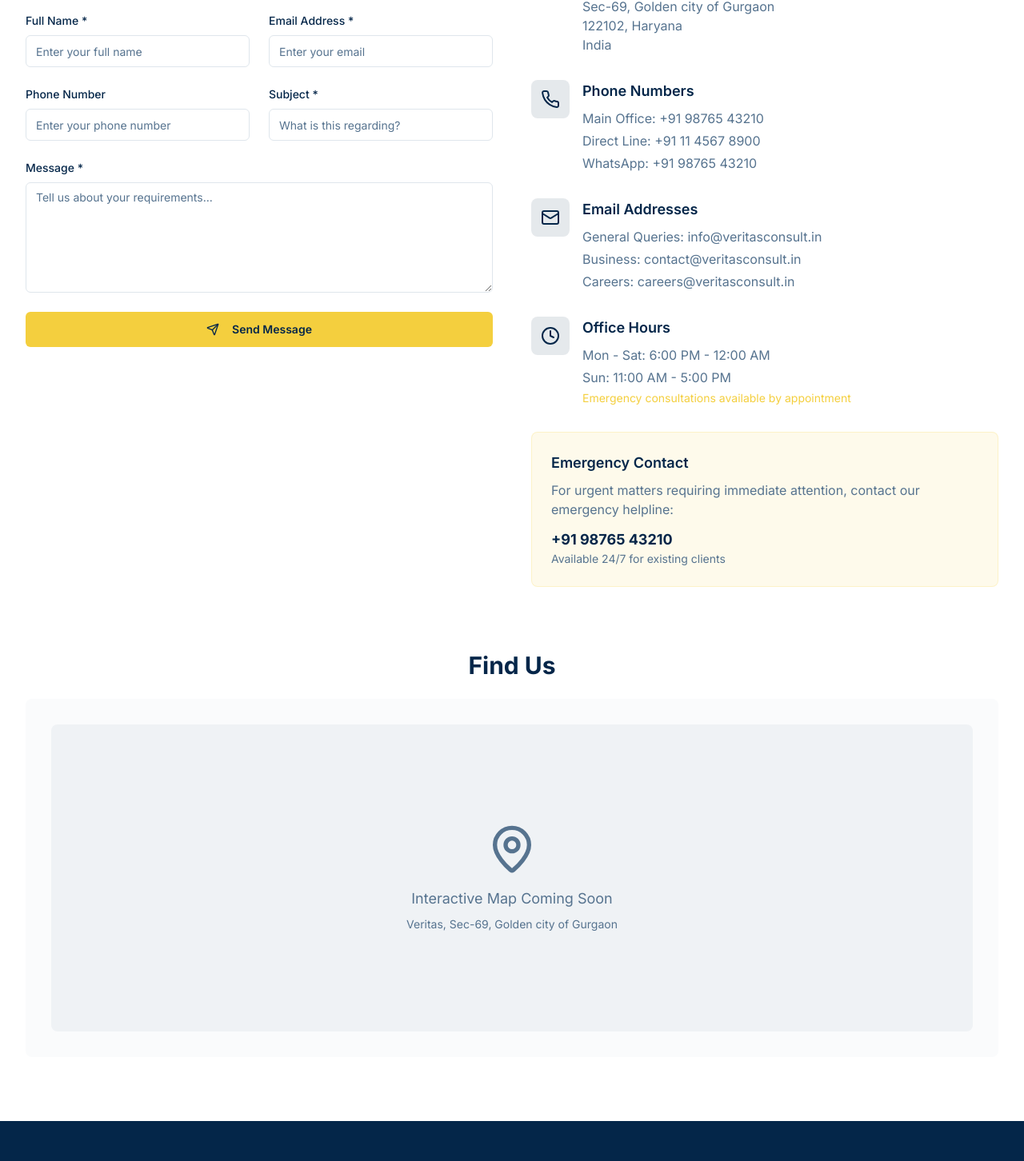
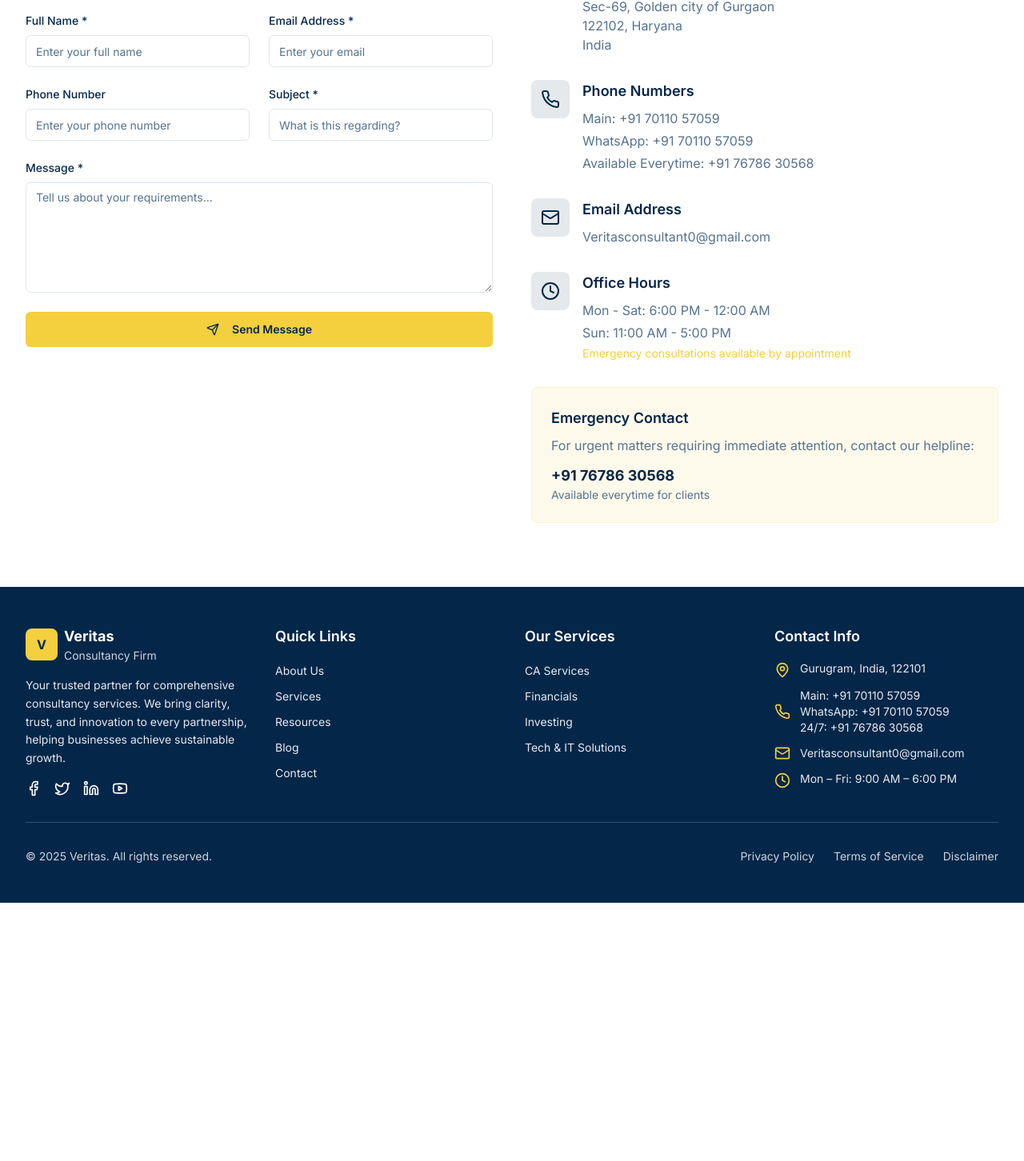
Before and after one commit to Zyvrix/Huaren_Consultancy, a React (Vite) app: page /contact in a window 1280 px wide. Shown: the part 557-2009 px from the top of the page at 80% size. After the commit the page ends 1686 px from the top, so only its background shows below. Built offline with nearby package versions, Linux system fonts and the light colour scheme.

Commit message:
Update contact information and footer

```diff
--- a/src/components/layout/Footer.tsx
+++ b/src/components/layout/Footer.tsx
@@ -22,12 +22,10 @@ const Footer = () => {
   ];
 
   const services = [
-    "Audit & Assurance",
-    "Taxation Services",
-    "GST Compliance",
-    "Company Registration",
-    "Business Advisory",
-    "Accounting & Bookkeeping"
+    "CA Services",
+    "Financials",
+    "Investing",
+    "Tech & IT Solutions"
   ];
 
   return (
@@ -111,14 +109,16 @@ const Footer = () => {
               <div className="flex items-center space-x-3">
                 <Phone className="w-5 h-5 text-gold" />
                 <div className="text-sm opacity-90">
-                  <p>+91 76786 30568</p>
+                  <p>Main: +91 70110 57059</p>
+                  <p>WhatsApp: +91 70110 57059</p>
+                  <p>24/7: +91 76786 30568</p>
                 </div>
               </div>
 
               <div className="flex items-center space-x-3">
                 <Mail className="w-5 h-5 text-gold" />
                 <div className="text-sm opacity-90">
-                  <p>info@veritas.com</p>
+                  <p>Veritasconsultant0@gmail.com</p>
                 </div>
               </div>
 
--- a/src/pages/Contact.tsx
+++ b/src/pages/Contact.tsx
@@ -186,24 +186,22 @@ const Contact = () => {
                   <div>
                     <h3 className="text-lg font-semibold text-foreground mb-2">Phone Numbers</h3>
                     <div className="text-muted-foreground space-y-1">
-                      <p>Main Office: +91 98765 43210</p>
-                      <p>Direct Line: +91 11 4567 8900</p>
-                      <p>WhatsApp: +91 98765 43210</p>
+                      <p>Main: +91 70110 57059</p>
+                      <p>WhatsApp: +91 70110 57059</p>
+                      <p>Available Everytime: +91 76786 30568</p>
                     </div>
                   </div>
                 </div>
 
-                {/* Email Addresses */}
+                {/* Email Address */}
                 <div className="flex items-start space-x-4">
                   <div className="w-12 h-12 bg-primary/10 rounded-lg flex items-center justify-center flex-shrink-0">
                     <Mail className="w-6 h-6 text-primary" />
                   </div>
                   <div>
-                    <h3 className="text-lg font-semibold text-foreground mb-2">Email Addresses</h3>
+                    <h3 className="text-lg font-semibold text-foreground mb-2">Email Address</h3>
                     <div className="text-muted-foreground space-y-1">
-                      <p>General Queries: info@veritasconsult.in</p>
-                      <p>Business: contact@veritasconsult.in</p>
-                      <p>Careers: careers@veritasconsult.in</p>
+                      <p>Veritasconsultant0@gmail.com</p>
                     </div>
                   </div>
                 </div>
@@ -228,31 +226,14 @@ const Contact = () => {
               <div className="mt-8 p-6 bg-gold/10 rounded-lg border border-gold/20">
                 <h3 className="text-lg font-semibold text-foreground mb-2">Emergency Contact</h3>
                 <p className="text-muted-foreground mb-3">
-                  For urgent matters requiring immediate attention, contact our emergency helpline:
+                  For urgent matters requiring immediate attention, contact our helpline:
                 </p>
-                <p className="text-lg font-bold text-primary">+91 98765 43210</p>
-                <p className="text-sm text-muted-foreground">Available 24/7 for existing clients</p>
+                <p className="text-lg font-bold text-primary">+91 76786 30568</p>
+                <p className="text-sm text-muted-foreground">Available everytime for clients</p>
               </div>
             </div>
           </div>
 
-          {/* Map Section */}
-          <div className="mt-20">
-            <h2 className="text-3xl font-bold text-foreground mb-6 text-center">Find Us</h2>
-            <div className="bg-secondary/30 rounded-lg p-8 text-center">
-              <div className="w-full h-96 bg-muted rounded-lg flex items-center justify-center">
-                <div className="text-center">
-                  <MapPin className="w-16 h-16 text-muted-foreground mx-auto mb-4" />
-                  <p className="text-lg text-muted-foreground">
-                    Interactive Map Coming Soon
-                  </p>
-                  <p className="text-sm text-muted-foreground mt-2">
-                    Veritas, Sec-69, Golden city of Gurgaon
-                  </p>
-                </div>
-              </div>
-            </div>
-          </div>
         </div>
       </section>
 
```
